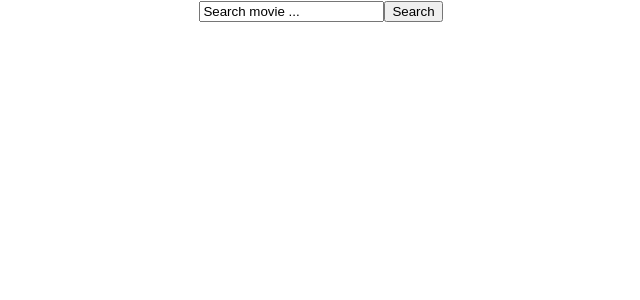
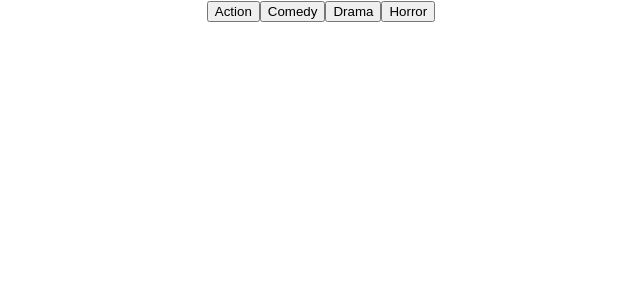
Before and after one commit to ivdanchuk/react-mentoring, a React (Create React App) app in the folder module1/: page / in a window 1280 px wide. Shown: the top 300 px of the page, without its empty margins (319-959 px from the left). Built offline with nearby package versions, Linux system fonts and the light colour scheme.

Commit message:
implement GenreSelect

```diff
--- a/module1/src/App.js
+++ b/module1/src/App.js
@@ -2,17 +2,30 @@ import { Component } from "react";
 import "./App.css";
 import Counter from "./components/Counter";
 import SearchForm from "./components/SearchForm";
+import GenreSelect from "./components/GenreSelect";
 
 class App extends Component {
   handleSearch = (query) => {
     console.log("Searching:", query);
   };
 
+  handleSelect = (genre) => {
+    console.log("Selected genre:", genre);
+  };
+
   render() {
+    const genres = ["Action", "Comedy", "Drama", "Horror"];
+    const selectedGenre = "Comedy";
+
     return (
       <div className="App">
         {/* <Counter></Counter> */}
-        <SearchForm initialQuery="" onSearch={this.handleSearch} />
+        {/* <SearchForm initialQuery="" onSearch={this.handleSearch} /> */}
+        <GenreSelect
+          genres={genres}
+          selectedGenre={selectedGenre}
+          onSelect={this.handleSelect}
+        />
       </div>
     );
   }
--- /dev/null
+++ b/module1/src/components/GenreSelect.js
@@ -0,0 +1,31 @@
+import React from "react";
+import PropTypes from "prop-types";
+
+class GenreSelect extends React.Component {
+  render() {
+    const { genres, selectedGenre, onSelect } = this.props;
+    return (
+      <div className="genre-select">
+        {genres.map((genre) => (
+          <button
+            key={genre}
+            className={`genre-select-button ${
+              genre === selectedGenre ? "genre-select-button--selected" : ""
+            }`}
+            onClick={() => onSelect(genre)}
+          >
+            {genre}
+          </button>
+        ))}
+      </div>
+    );
+  }
+}
+
+GenreSelect.propTypes = {
+  genres: PropTypes.arrayOf(PropTypes.string).isRequired,
+  selectedGenre: PropTypes.string.isRequired,
+  onSelect: PropTypes.func.isRequired,
+};
+
+export default GenreSelect;
--- a/module1/src/components/SearchForm.js
+++ b/module1/src/components/SearchForm.js
@@ -17,7 +17,7 @@ class SearchForm extends Component {
     this.props.onSearch && this.props.onSearch(this.state.query);
   };
 
-  handleKeyDown = (event) => {
+  handlePressEnter = (event) => {
     if (event.keyCode === 13) {
       this.handleSearch();
     }
@@ -30,7 +30,7 @@ class SearchForm extends Component {
           type="text"
           value={this.state.query}
           onChange={this.handleInputChange}
-          onKeyDown={this.handleKeyDown}
+          onPressEnter={this.handlePressEnter}
         />
         <button onClick={this.handleSearch}>Search</button>
       </div>
```
Also changed, not shown: module1/public/manifest.json (added).
